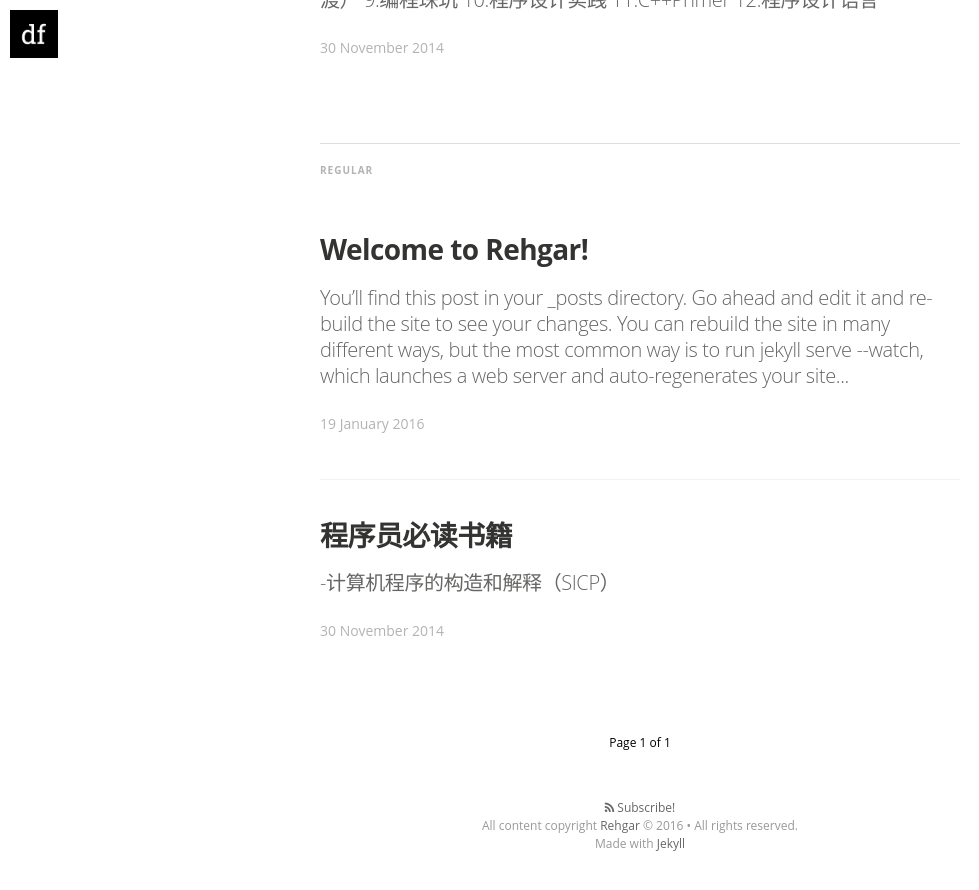
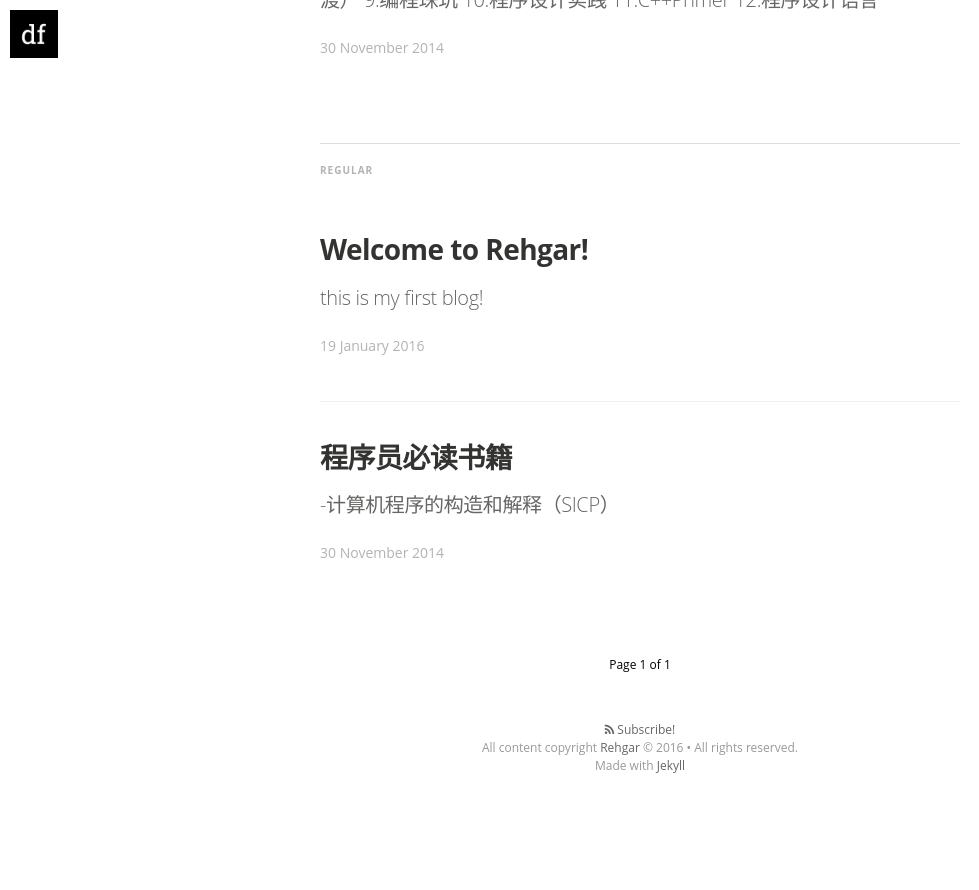
Before and after one commit to xywgithub/xywgithub.github.io, a Jekyll site: the page built from index.html, in a window 1280 px wide and 900 px high, scrolled down 944 px. Shown: the top 890 px of the window, without its empty margins (0-979 px from the left). Built offline with Jekyll 4.4.1, drawn with Linux system fonts in a browser that asks for light colours; nearby versions of some CDN libraries; some web fonts are replaced; the list of posts is cut into pages by our own code; after the commit the page ends 1766 px from its top, so only the background shows below that.

Commit message:
Update and rename 2015-01-01-welcome-to-jekyll.markdown to 2015-01-01-welcome-to.markdown

```diff
--- a/_posts/2015-01-01-welcome-to-jekyll.markdown
+++ b/_posts/2015-01-01-welcome-to.markdown
@@ -6,11 +6,7 @@ categories: Rehgar update
 tags:
 image: /assets/article_images/2014-08-29-welcome-to-jekyll/desktop.jpg
 ---
-You’ll find this post in your `_posts` directory. Go ahead and edit it and re-build the site to see your changes. You can rebuild the site in many different ways, but the most common way is to run `jekyll serve --watch`, which launches a web server and auto-regenerates your site when a file is updated.
-
-To add new posts, simply add a file in the `_posts` directory that follows the convention `YYYY-MM-DD-name-of-post.ext` and includes the necessary front matter. Take a look at the source for this post to get an idea about how it works.
-
-Jekyll also offers powerful support for code snippets:
+this is my first blog!
 
 {% highlight ruby %}
 
@@ -34,8 +30,3 @@ Check out the [Jekyll docs][jekyll] for more info on how to get the most out of
   </div>
 </footer>
 {% endhighlight %}
-
-
-[jekyll]:      http://jekyllrb.com
-[jekyll-gh]:   https://github.com/jekyll/jekyll
-[jekyll-help]: https://github.com/jekyll/jekyll-help
```
